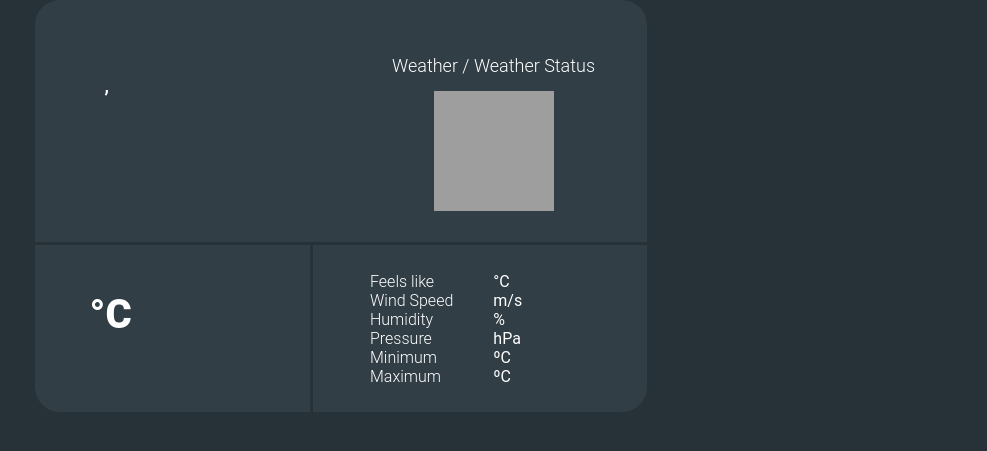
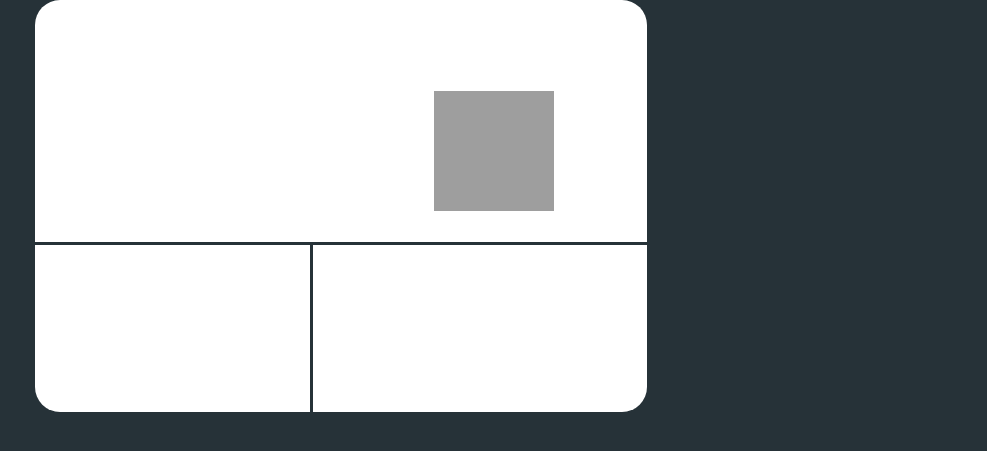
Before and after one commit to hasibulhasanjoy/Real-Time-Weather-, a Django app: template Weather_app/templates/Weather_app/index.html in a window 1280 px wide. Shown: the part 100-551 px from the top of the page, without its empty margins (293-1280 px from the left). Run offline with Django 5.2, Linux system fonts and the light colour scheme; the template is opened without the code that fills it, so the values that code supplies are empty; grey boxes are pictures that could not be loaded.

Commit message:
bg change

```diff
--- a/static/styles/style.css
+++ b/static/styles/style.css
@@ -70,7 +70,7 @@ body {
   width: 612px;
   height: 412px;
   display: block;
-  background-color: #313e45;
+  background-color: white;
   border-radius: 25px;
   /*   border: 5px solid #eceff1; */
   margin: 0 auto;
```
